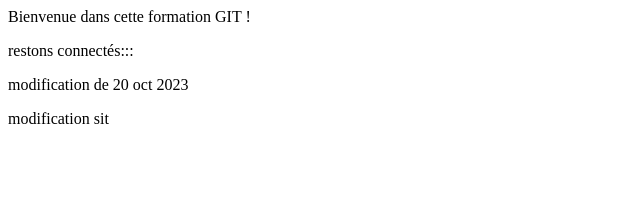
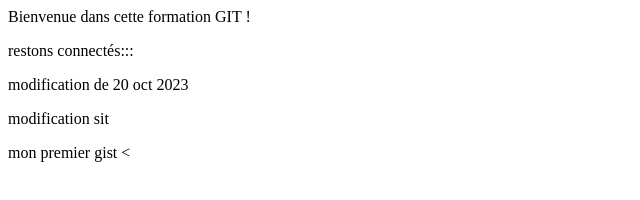
Before and after one commit to berthoni-passo/projet1, a plain HTML site: page index.html in a window 1280 px wide. Shown: the whole page, without its empty margins (0-640 px from the left). Drawn offline with Linux system fonts and the light colour scheme.

Commit message:
modification_Gist

```diff
--- a/index.html
+++ b/index.html
@@ -24,6 +24,10 @@
 <div>
                       <p> modification sit</p>
                         </div>
+                  <div>
+                       mon premier gist
+                        <<script src="https://gist.github.com/berthoni-passo/f7cc8b6eb045661d22811b744b413ee2.js"></script>
+                  </div>
 			</div>
 
 
```
